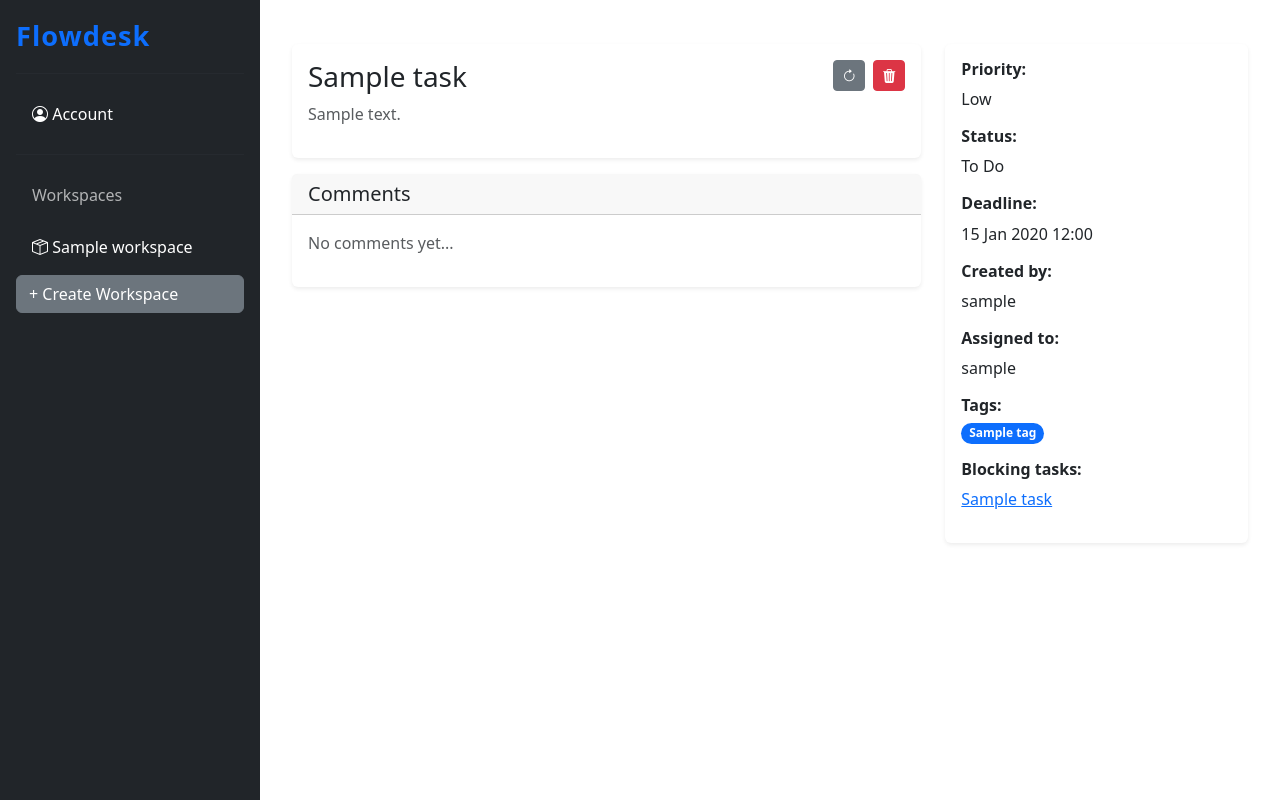
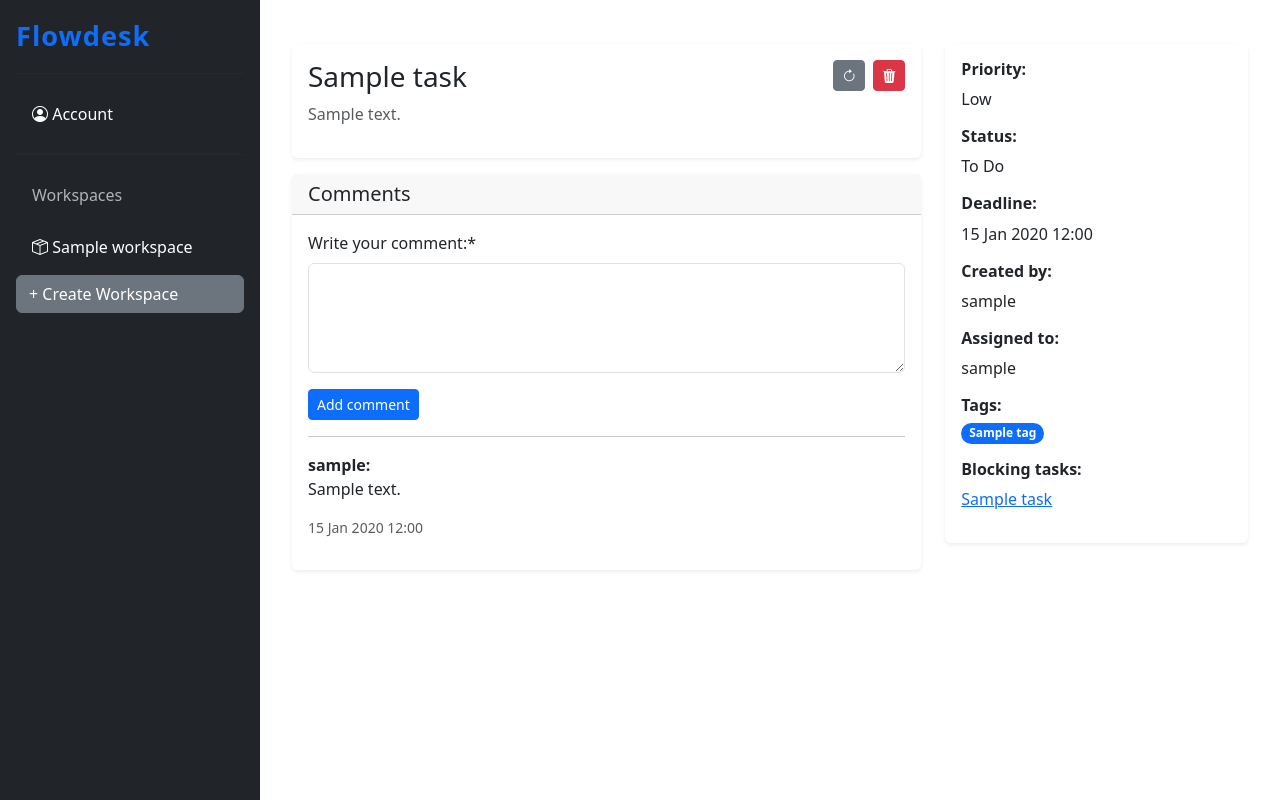
Before and after one commit to yagginov/flowdesk, a Django app: page /workspaces/1/boards/1/lists/1/tasks/1/ in a window 1280 px wide. Run offline with Django 5.2, Linux system fonts and the light colour scheme; a user stored in the database is signed in; tables that the repository leaves empty hold one stand-in row (values such as "Sample post"); some libraries are stand-ins or nearby versions.

Commit message:
added create and read system to comments

```diff
--- a/flowdesk/forms.py
+++ b/flowdesk/forms.py
@@ -1,7 +1,7 @@
 from django import forms
 from django.contrib.auth import get_user_model
 
-from flowdesk.models import Workspace, Board, List, Task, Tag
+from flowdesk.models import Workspace, Board, List, Task, Tag, Comment
 
 User = get_user_model()
 
@@ -75,3 +75,14 @@ class TagForm(forms.ModelForm):
     class Meta:
         model = Tag
         fields = ("name",)
+
+
+class CommentForm(forms.ModelForm):
+    text = forms.CharField(
+        label="Write your comment:",
+        widget=forms.Textarea(attrs={"rows": 4, "class": "form-control"}),
+    )
+
+    class Meta:
+        model = Comment
+        fields = ("text", )
--- a/flowdesk/mixins.py
+++ b/flowdesk/mixins.py
@@ -25,6 +25,12 @@ class WorkspaceAccessMixin:
             if lst.board.workspace_id != workspace.pk:
                 raise PermissionDenied("This list does not belong to the workspace")
 
+        if "task_pk" in kwargs:
+            task = get_object_or_404(Task, pk=kwargs["task_pk"])
+            self.task = task
+            if task.list.board.workspace_id != workspace.pk:
+                raise PermissionDenied("This list does not belong to the workspace")
+
         if "pk" in kwargs and self.model in [Board, List, Task, Tag]:
             obj = get_object_or_404(self.model, pk=kwargs["pk"])
             related_ws = (
--- a/flowdesk/urls.py
+++ b/flowdesk/urls.py
@@ -24,6 +24,7 @@ from flowdesk.views import (
     TaskUpdateView,
     TaskDeleteView,
     TaskOrderUpdate,
+    CommentCreateView,
 )
 
 app_name = "flowdesk"
@@ -134,4 +135,9 @@ urlpatterns = [
         TaskOrderUpdate.as_view(),
         name="update-task-order",
     ),
+    path(
+        "workspaces/<int:workspace_pk>/boards/<int:board_pk>/lists/<int:list_pk>/tasks/<int:task_pk>/comments/create/",
+        CommentCreateView.as_view(),
+        name="comment-create",
+    ),
 ]
--- a/flowdesk/views.py
+++ b/flowdesk/views.py
@@ -10,12 +10,13 @@ from django.contrib import messages
 from django.http import HttpResponseRedirect
 
 from flowdesk.models import (
-    Board,
     Workspace,
     WorkspaceMember,
+    Tag,
+    Board,
     List,
     Task,
-    Tag,
+    Comment,
 )
 from flowdesk.forms import (
     WorkspaceForm,
@@ -23,6 +24,7 @@ from flowdesk.forms import (
     ListForm,
     TaskForm,
     TagForm,
+    CommentForm,
 )
 from flowdesk.mixins import WorkspaceAccessMixin
 
@@ -81,6 +83,40 @@ class WorkspaceUpdateView(LoginRequiredMixin, WorkspaceAccessMixin, generic.Upda
 class WorkspaceDeleteView(LoginRequiredMixin, WorkspaceAccessMixin, generic.DeleteView):
     model = Workspace
     success_url = reverse_lazy("flowdesk:index")
+
+
+class TagCreateView(LoginRequiredMixin, WorkspaceAccessMixin, generic.CreateView):
+    model = Tag
+    form_class = TagForm
+
+    def get_success_url(self):
+        return reverse("flowdesk:workspace-tags", args=(self.workspace.pk,))
+
+    def form_valid(self, form: TagForm) -> HttpResponse:
+        form.instance.workspace = self.workspace
+        try:
+            return super().form_valid(form)
+        except IntegrityError:
+            messages.warning(
+                self.request,
+                f"Tag '{form.instance.name}' already exists in this workspace.",
+            )
+            return HttpResponseRedirect(self.get_success_url())
+
+
+class TagUpdateView(LoginRequiredMixin, WorkspaceAccessMixin, generic.UpdateView):
+    model = Tag
+    form_class = TagForm
+
+    def get_success_url(self):
+        return reverse("flowdesk:workspace-tags", args=(self.workspace.pk,))
+
+
+class TagDeleteView(LoginRequiredMixin, WorkspaceAccessMixin, generic.DeleteView):
+    model = Tag
+
+    def get_success_url(self):
+        return reverse("flowdesk:workspace-tags", args=(self.workspace.pk,))
 
 
 class BoardDetailView(LoginRequiredMixin, WorkspaceAccessMixin, generic.DetailView):
@@ -195,6 +231,11 @@ class TaskDetailView(LoginRequiredMixin, WorkspaceAccessMixin, generic.DetailVie
             "comments__created_by",
         )
 
+    def get_context_data(self, *args, **kwargs):
+        context = super().get_context_data(*args, **kwargs)
+        context["comment_form"] = CommentForm()
+        return context
+
 
 class TaskCreateView(LoginRequiredMixin, WorkspaceAccessMixin, generic.CreateView):
     model = Task
@@ -278,35 +319,22 @@ class TaskOrderUpdate(LoginRequiredMixin, WorkspaceAccessMixin, generic.View):
         return HttpResponse(status=204)
 
 
-class TagCreateView(LoginRequiredMixin, WorkspaceAccessMixin, generic.CreateView):
-    model = Tag
-    form_class = TagForm
+class CommentCreateView(LoginRequiredMixin, WorkspaceAccessMixin, generic.CreateView):
+    model = Comment
+    form_class = CommentForm
 
     def get_success_url(self):
-        return reverse("flowdesk:workspace-tags", args=(self.workspace.pk,))
+        return reverse(
+            "flowdesk:task-detail",
+            args=(
+                self.workspace.pk,
+                self.board.pk,
+                self.list.pk,
+                self.task.pk,
+            ),
+        )
 
-    def form_valid(self, form: TagForm) -> HttpResponse:
-        form.instance.workspace = self.workspace
-        try:
-            return super().form_valid(form)
-        except IntegrityError:
-            messages.warning(
-                self.request,
-                f"Tag '{form.instance.name}' already exists in this workspace.",
-            )
-            return HttpResponseRedirect(self.get_success_url())
-
-
-class TagUpdateView(LoginRequiredMixin, WorkspaceAccessMixin, generic.UpdateView):
-    model = Tag
-    form_class = TagForm
-
-    def get_success_url(self):
-        return reverse("flowdesk:workspace-tags", args=(self.workspace.pk,))
-
-
-class TagDeleteView(LoginRequiredMixin, WorkspaceAccessMixin, generic.DeleteView):
-    model = Tag
-
-    def get_success_url(self):
-        return reverse("flowdesk:workspace-tags", args=(self.workspace.pk,))
+    def form_valid(self, form: CommentForm):
+        form.instance.created_by = self.request.user
+        form.instance.task = self.task
+        return super().form_valid(form)
--- a/static/css/styles.css
+++ b/static/css/styles.css
@@ -1,6 +1,6 @@
 body {
   margin: 0;
-  overflow: hidden;
+  overflow: auto;
 }
 
 main {
--- a/templates/flowdesk/task_detail.html
+++ b/templates/flowdesk/task_detail.html
@@ -1,4 +1,5 @@
 {% extends "base.html" %}
+{% load crispy_forms_tags %}
 
 {% block content %}
 <div class="container mt-4">
@@ -31,13 +32,33 @@
       </div>
 
       <div class="card shadow-sm border-0">
-        <div class="card-header">
-          <h5 class="mb-0">Comments</h5>
-        </div>
-        <div class="card-body">
+  <div class="card-header">
+    <h5 class="mb-0">Comments</h5>
+      </div>
+      <div class="card-body">
+        <form method="post" action="{% url 'flowdesk:comment-create' task.list.board.workspace.pk task.list.board.pk task.list.pk task.pk %}">
+          {% csrf_token %}
+          {{ comment_form|crispy }}
+          <button type="submit" class="btn btn-primary btn-sm">Add comment</button>
+        </form>
+
+        <hr>
+
+        {% if task.comments.all %}
+        <ul class="list-unstyled">
+          {% for comment in task.comments.all %}
+          <li class="mb-2">
+            <strong>{{ comment.created_by }}:</strong>
+            {{ comment.text|linebreaks }}
+            <div class="text-muted small">{{ comment.created_at|date:"d M Y H:i" }}</div>
+          </li>
+          {% endfor %}
+        </ul>
+        {% else %}
           <p class="text-muted">No comments yet...</p>
-        </div>
+        {% endif %}
       </div>
+    </div>
     </div>
 
     <div class="col-md-4">
```
